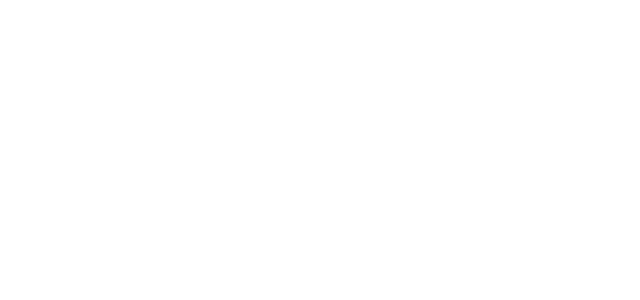
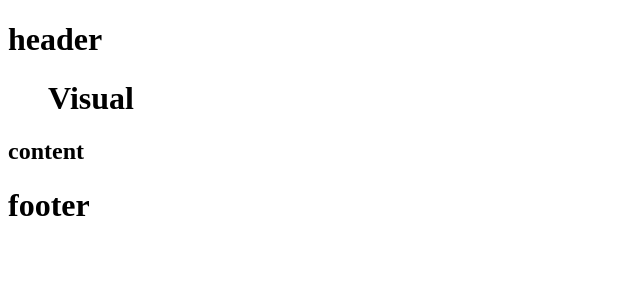
Before and after one commit to letsgo0324/react_pf, a React (Create React App) app: page / in a window 1280 px wide. Shown: the top 300 px of the page, without its empty margins (0-640 px from the left). Built offline with nearby package versions, Linux system fonts and the light colour scheme.

Commit message:
라우터 적용

```diff
--- a/src/App.js
+++ b/src/App.js
@@ -1,7 +1,46 @@
+import { Route } from 'react-router-dom';
 import './scss/style.scss';
 
+//common 컴포넌트
+import Header from './components/common/Header';
+import Footer from './components/common/Footer';
+
+//main 컴포넌트
+import Visual from './components/main/Visual';
+import Content from './components/main/Content';
+
+//sub 컴포넌트
+import Youtube from './components/sub/Youtube';
+import Gallery from './components/sub/Gallery';
+
 function App() {
-	return <></>;
+	return (
+		<>
+			<Header />
+
+			{/* exact를 붙여서 메인 페이지에서만 보이게 하기 */}
+			<Route exact path='/'>
+				<Visual />
+				<Content />
+			</Route>
+
+			{/* youtube 서브페이지에서만 보이게 하기 */}
+			<Route path='/youtube' component={Youtube} />
+
+			{/* gallery 서브페이지에서만 보이게 하기 */}
+			<Route path='/gallery' component={Gallery} />
+
+			<Footer />
+		</>
+	);
 }
 
 export default App;
+
+/*
+<Route path='/gallery'>
+	<Gallery />
+</Route>
+
+= <Route path='/gallery' component={Gallery} />
+*/
--- /dev/null
+++ b/src/components/common/Footer.js
@@ -0,0 +1,11 @@
+import React from 'react';
+
+function Footer() {
+	return (
+		<footer>
+			<h1>footer</h1>
+		</footer>
+	);
+}
+
+export default Footer;
--- /dev/null
+++ b/src/components/common/Header.js
@@ -0,0 +1,11 @@
+import React from 'react';
+
+function Header() {
+	return (
+		<header>
+			<h1>header</h1>
+		</header>
+	);
+}
+
+export default Header;
--- /dev/null
+++ b/src/components/main/Content.js
@@ -0,0 +1,11 @@
+import React from 'react';
+
+function Content() {
+	return (
+		<section>
+			<h1>content</h1>
+		</section>
+	);
+}
+
+export default Content;
--- /dev/null
+++ b/src/components/main/Visual.js
@@ -0,0 +1,11 @@
+import React from 'react';
+
+function Visual() {
+	return (
+		<figure>
+			<h1>Visual</h1>
+		</figure>
+	);
+}
+
+export default Visual;
--- /dev/null
+++ b/src/components/sub/Gallery.js
@@ -0,0 +1,11 @@
+import React from 'react';
+
+function Gallery() {
+	return (
+		<section>
+			<h1>Gallery</h1>
+		</section>
+	);
+}
+
+export default Gallery;
--- /dev/null
+++ b/src/components/sub/Youtube.js
@@ -0,0 +1,11 @@
+import React from 'react';
+
+function Youtube() {
+	return (
+		<section>
+			<h1>Youtube</h1>
+		</section>
+	);
+}
+
+export default Youtube;
```
